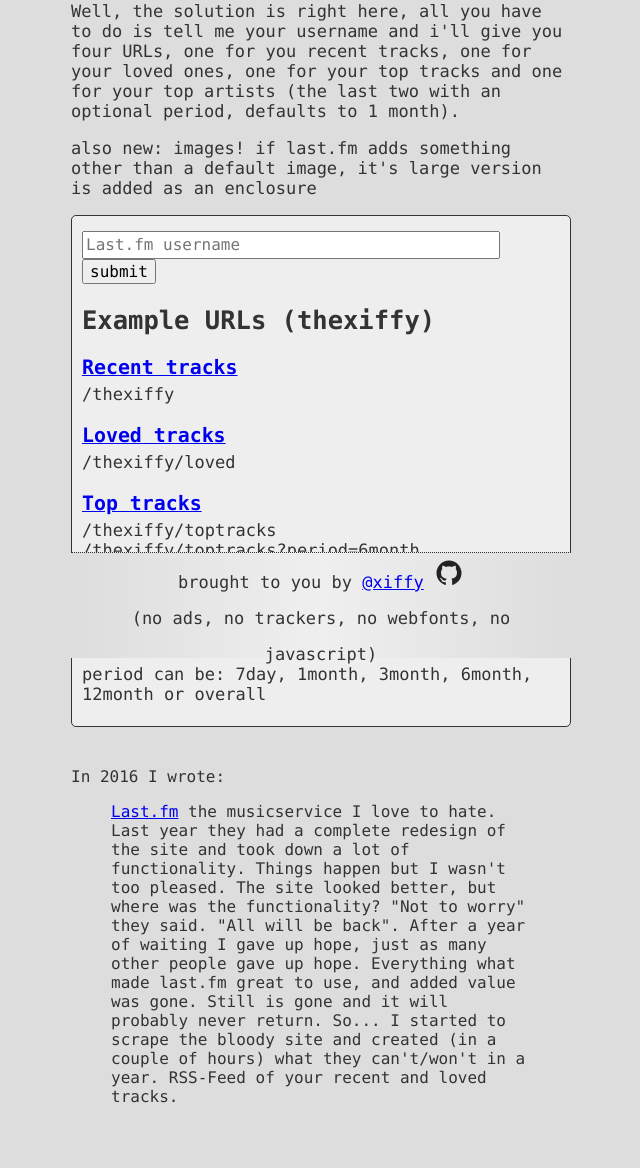
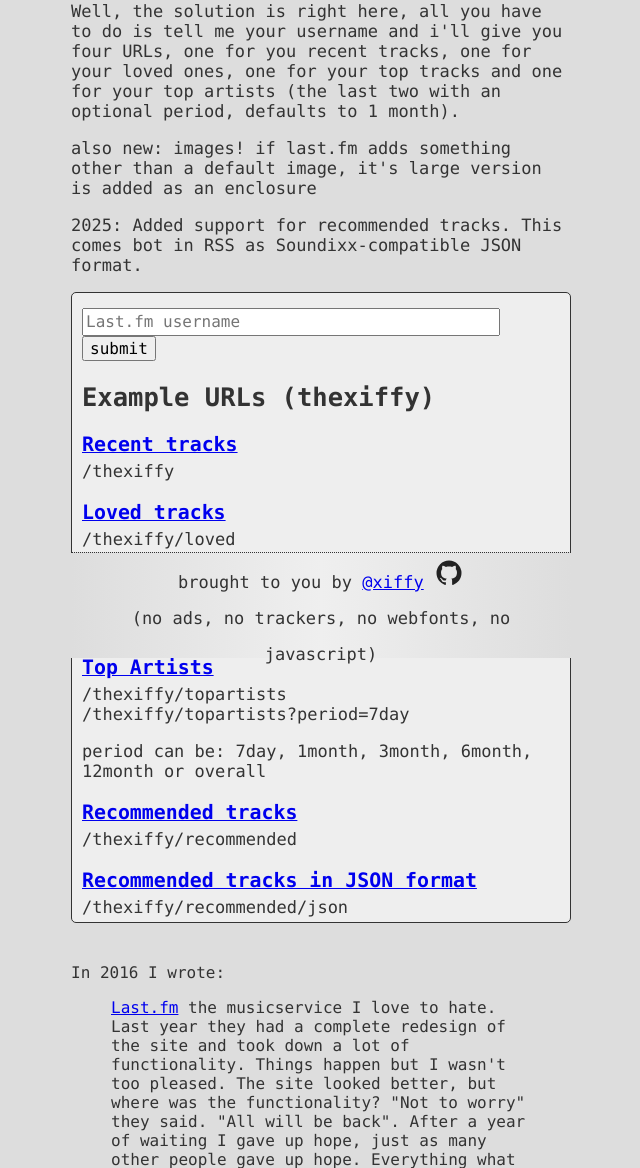
Before and after one commit to xiffy/lfm, a Flask app: page / in a window 1280 px wide. Shown: the part 142-1310 px from the top of the page, without its empty margins (319-959 px from the left). Before the commit the page ends 1245 px from the top, so only its background shows below. Run offline with Flask 3, Linux system fonts and the light colour scheme.

Commit message:
announcement!

```diff
--- a/lfm/templates/home.html
+++ b/lfm/templates/home.html
@@ -14,6 +14,7 @@
 <p>Well, the solution is right here, all you have to do is tell me your username and i'll give you four URLs,
     one for you recent tracks, one for your loved ones, one for your top tracks and one for your top artists (the last two with an optional period, defaults to 1 month).</p>
 <p>also new: images! if last.fm adds something other than a default image, it's large version is added as an enclosure</p>
+<p>2025: Added support for recommended tracks. This comes bot in RSS as Soundixx-compatible JSON format.</p>
 <div class="urlmaker">
     <form name="username" method="post">
         <input type="text" size="40" placeholder="Last.fm username" name="user" /><input type="submit" value="submit"/>
@@ -27,6 +28,8 @@
     {{ context.base_url }}{{ context.user }}/topartists?period=7day
 
     <p>period can be: 7day, 1month, 3month, 6month, 12month or overall</p>
+    <h3><a href="{{ context.base_url }}{{ context.user }}/recommended">Recommended tracks</a></h3> {{ context.base_url }}{{ context.user }}/recommended
+    <h3><a href="{{ context.base_url }}{{ context.user }}/recommended/json">Recommended tracks in JSON format</a></h3> {{ context.base_url }}{{ context.user }}/recommended/json
 
 </div>
 
```
